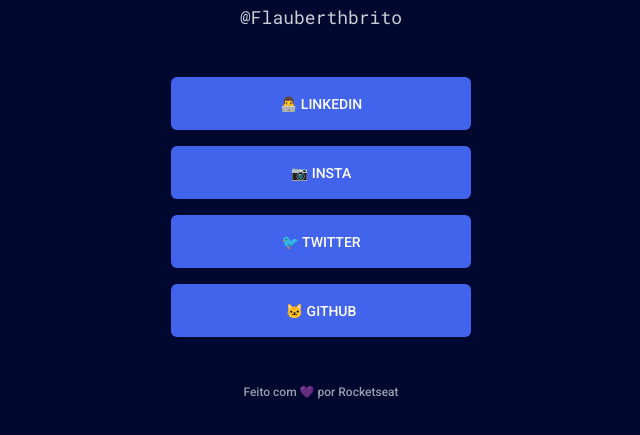
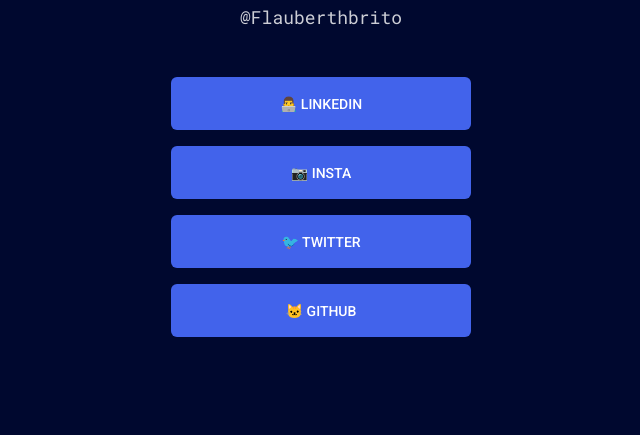
Before and after one commit to Flauberth01/flauberth01.github.io, a plain HTML site: page index.html in a window 1280 px wide. Shown: the part 213-648 px from the top of the page, without its empty margins (319-959 px from the left). Drawn offline with Linux system fonts and the light colour scheme.

Commit message:
feat: remove footer

```diff
--- a/index.html
+++ b/index.html
@@ -43,12 +43,6 @@
           target="_blank">🐱 Github</a>
         </li>
       </ul>
-
-      <footer class="dark">Feito com 💜 por
-        <a href="https://rocketseat.com.br" target="_blank">
-        Rocketseat</a>
-      </footer>
-
     </div>
   </body>
 </html>
```
